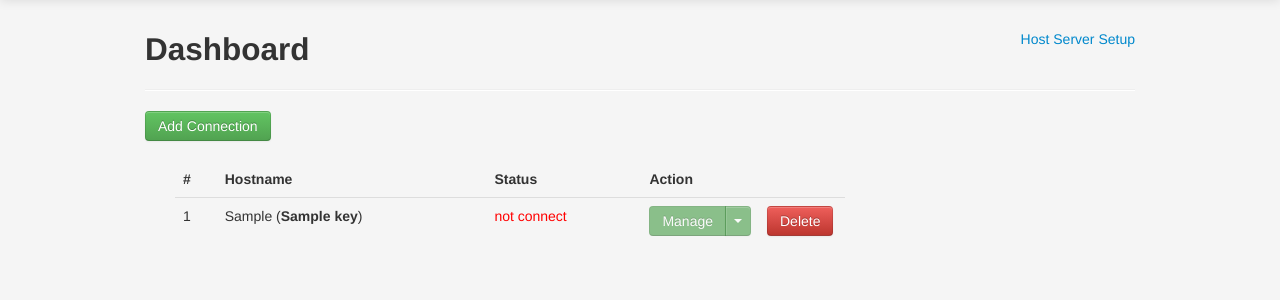
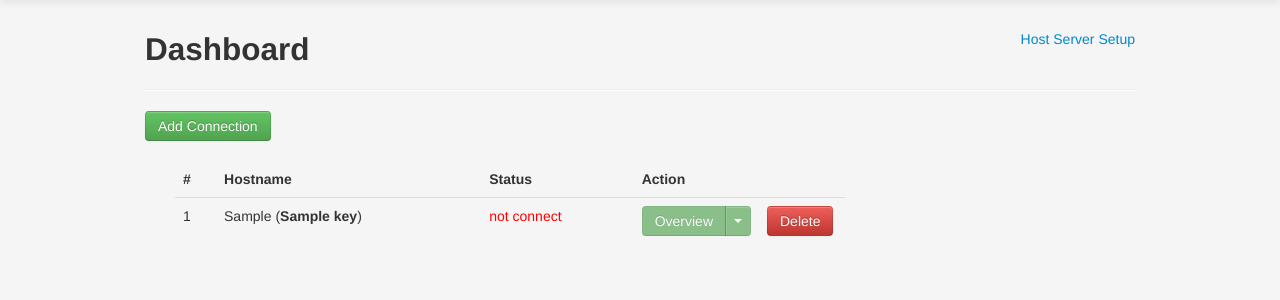
Before and after one commit to retspen/webvirtmgr, a Django app: template polls/templates/dashboard.html in a window 1280 px wide. Shown: the part 41-341 px from the top of the page. Run offline with Django 3.2, Linux system fonts and the light colour scheme; the template is opened without the code that fills it: most values are stand-ins (such as "Sample title", 1, 10 or a date in 2020); some libraries are stand-ins or nearby versions.

Commit message:
Update polls/templates/dashboard.html

```diff
--- a/polls/templates/dashboard.html
+++ b/polls/templates/dashboard.html
@@ -48,7 +48,7 @@
               </div>
               {% else %}
               <div class="btn-group">
-                <button class="btn btn-success disabled">Manage</button>
+                <button class="btn btn-success disabled">Overview</button>
                 <button class="btn btn-success dropdown-toggle disabled" data-toggle="dropdown">
                   <span class="caret"></span>
                 </button>
```
